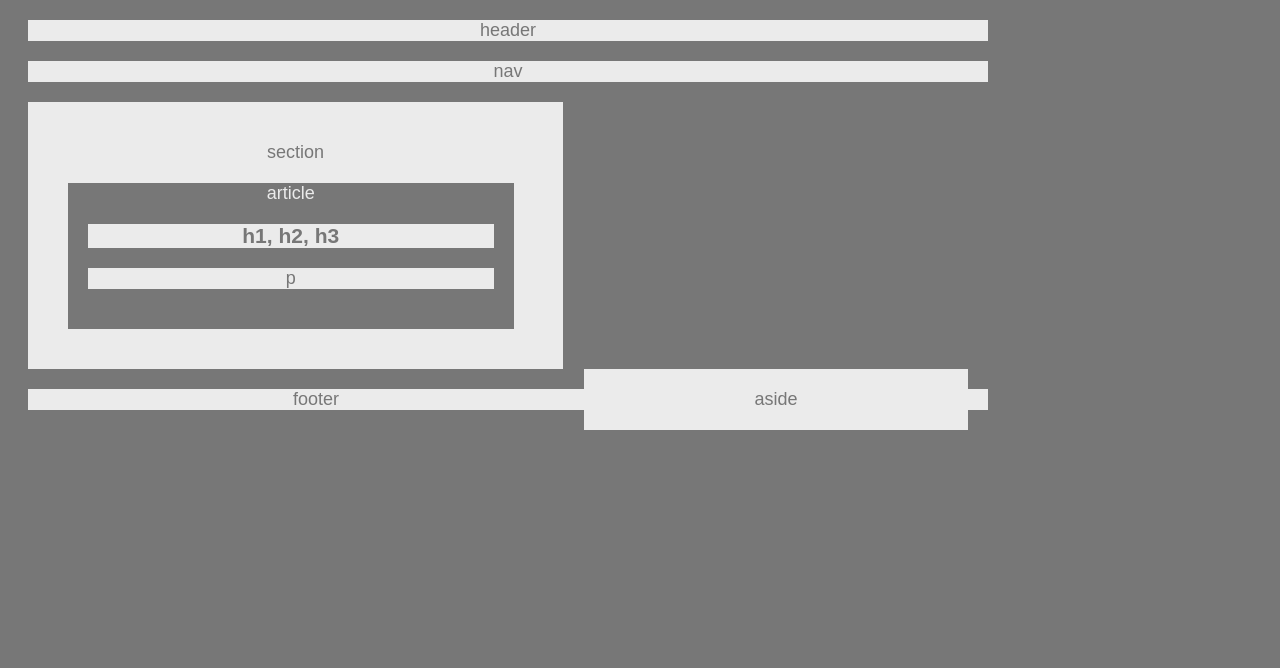
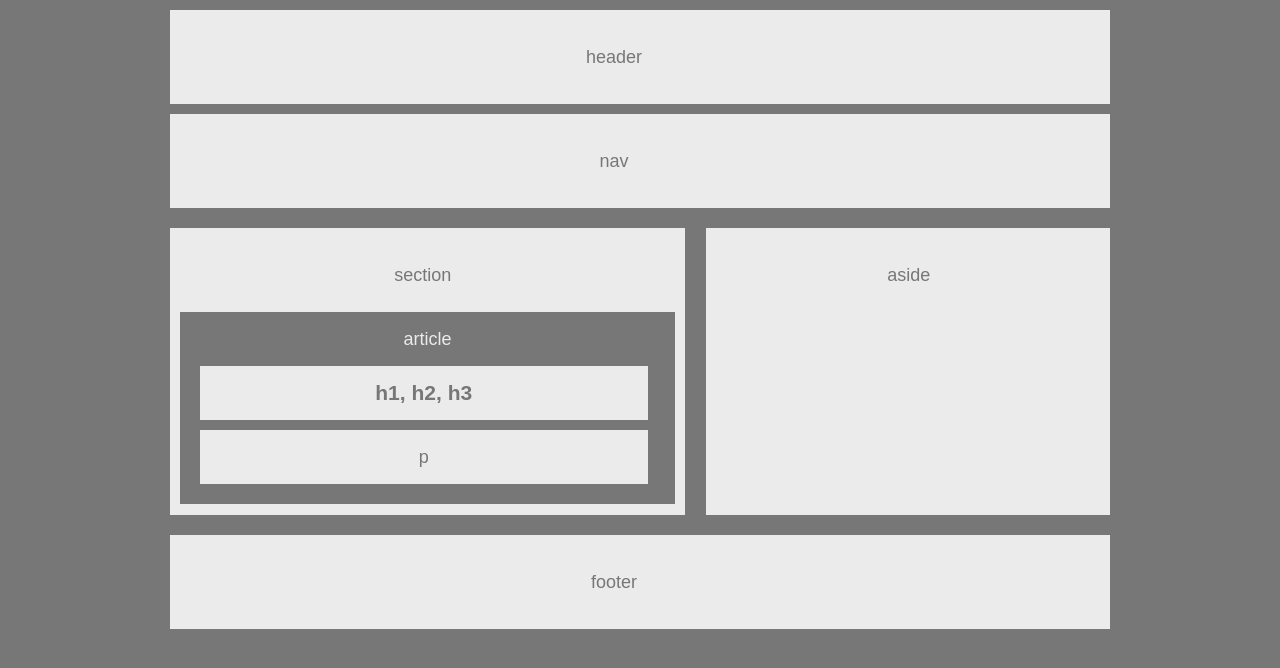
Before and after one commit to octobass/HW-Wireframe, a plain HTML site: page index.html in a window 1280 px wide. Drawn offline with Linux system fonts and the light colour scheme.

Commit message:
Update style.css

```diff
--- a/style.css
+++ b/style.css
@@ -1,99 +1,57 @@
 body {
-	background-color:#777;
-	color:#ebebeb;
-	width:960px;
-	font-family: 'Arial', 'Helvetica Neue', Helvetica, sans-serif;
-	font-size: 18px;
+  width: 960px;
+  margin: auto;
+  font-family: Arial, "Helvetica Neue", Helvetica, sans-serif;
+  font-size: 18px;
+  line-height: 34px;
+  color: #777;
+  background: #777;
 }
 
-header {
-	background-color:#ebebeb;
-	color:#777;
-	text-align:center;
-	width:960px;
-	margin:20px;
-}
-
-nav {
-	background-color:#ebebeb;
-	color:#777;
-	text-align:center;
-	width:960px;
-	margin:20px;
-}
-
+header,
+nav,
+section,
+aside,
 footer {
-	background-color:#ebebeb;
-	color:#777;
-	text-align:center;
-	width:960px;
-	margin:20px;
+  display: block;
+  padding: 10px;
+  margin: 10px;
+  text-align: center;
+  background: #ebebeb;
 }
 
 section {
-	margin-left:20px;
-	background-color:#ebebeb;
-	color:#777;
-	width:495px;
-	text-align:center;
-	padding:20px;
+  display: block;
+  float: left;
+  width: 495px;
+  height: 267px;
+  overflow: hidden;
 }
 
 aside {
-	background-color:#ebebeb;
-	color:#777;
-	text-align:center;
-	width:40%;
-	float:right;
-	bottom:20px;
+  display: block;
+  float: right;
+  width: 40%;
+  height: 267px;
+  overflow: hidden;
 }
 
 article {
-	width:90%;
-	background-color:#777;
-	color:#ebebeb;
-	text-align:center;
-	margin:20px;
-	padding-bottom:20px;
+  padding: 10px;
+  color: #ebebeb;
+  background: #777;
 }
 
 .clear {
-
+  clear: both;
 }
 
-
-h1 {
-	background-color:#ebebeb;
-	color:#777;
-	text-align:center;
-	margin:20px;
+h1,
+p {
+  width: 90%;
+  padding: 10px;
+  margin: 10px;
+  color: #777;
+  text-align: center;
+  background: #ebebeb;
 }
-
-h2 {
-	background-color:#ebebeb;
-	color:#777;
-	text-align:center;
-}
-
-h3 {
-	background-color:#ebebeb;
-	color:#777;
-	text-align:center;
-}
-
-
-p {
-	margin:20px;
-	background-color:#ebebeb;
-	color:#777;
-	text-align:center;
-}
-
-.class {
-
-}
-
-
-#id {
-
-}
```
